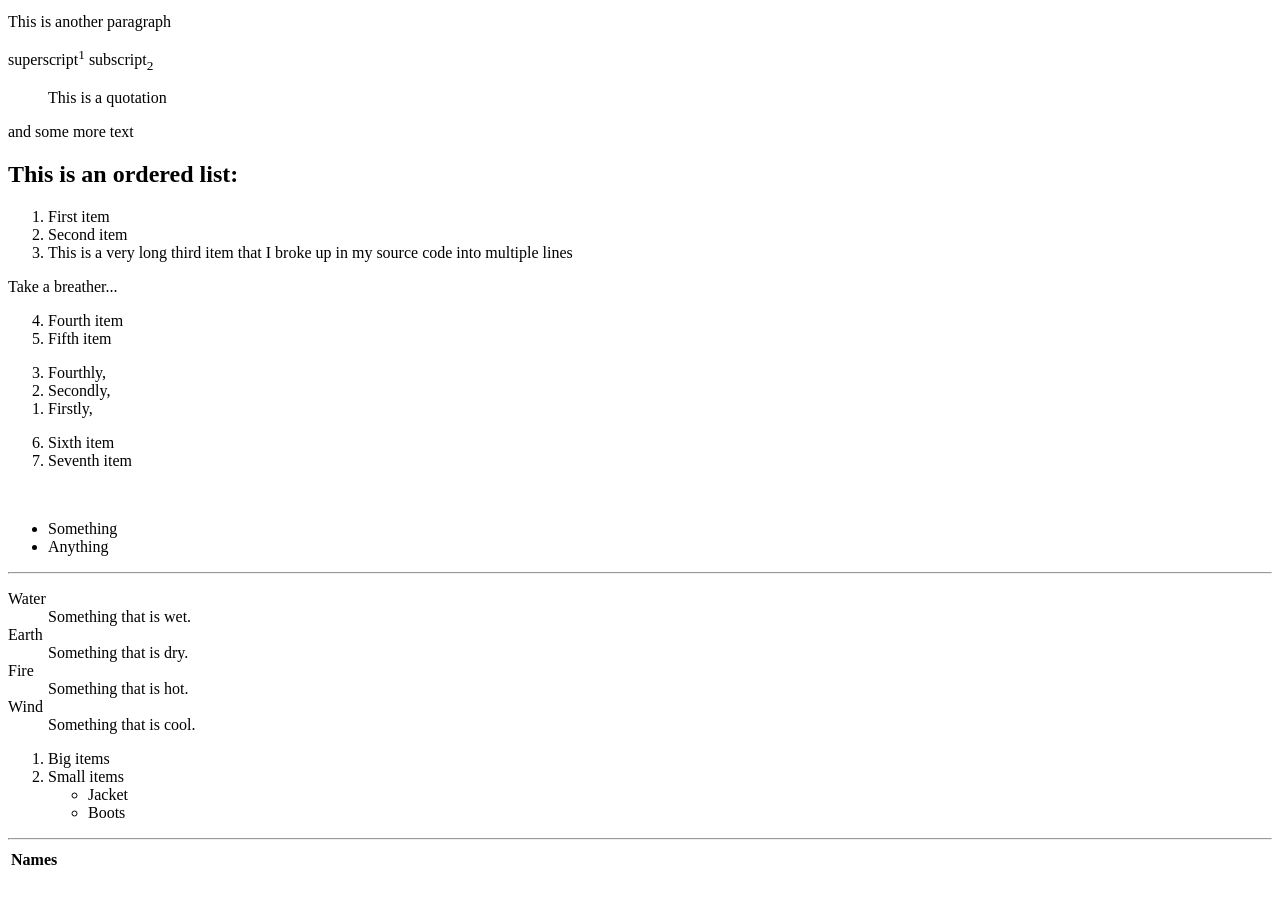
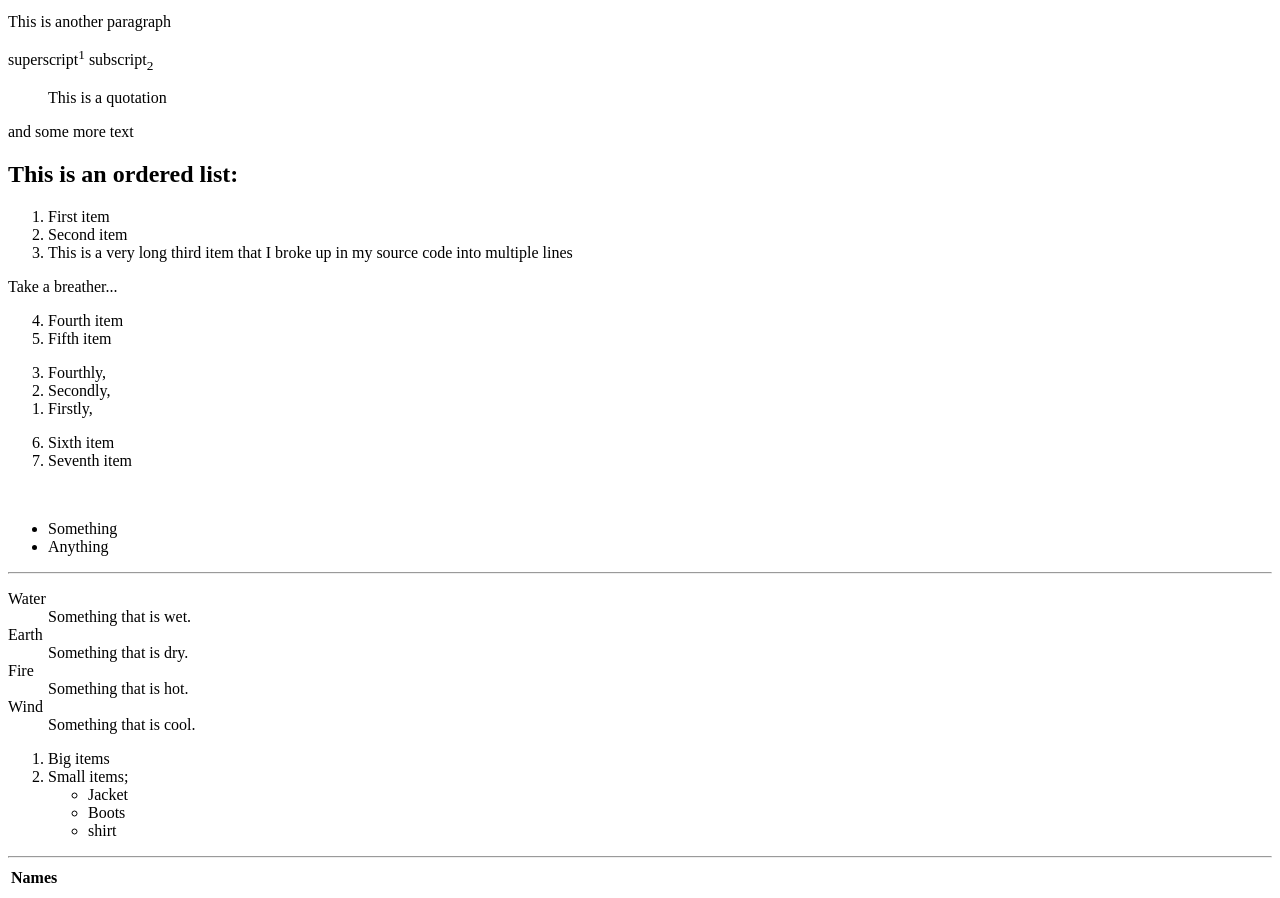
Before and after one commit to Konni-Chin-Wa/block-1-lecture-2, a plain HTML site: page index.html in a window 1280 px wide. Shown: the part 119-1017 px from the top of the page. Drawn offline with Linux system fonts and the light colour scheme.

Commit message:
Updated index again

```diff
--- a/index.html
+++ b/index.html
@@ -54,10 +54,11 @@
         </dl>
         <ol>
             <li>Big items</li>
-            <li>Small items
+            <li>Small items;
                 <ul>
                     <li>Jacket</li>
                     <li>Boots</li>
+                    <li>shirt</li>
                 </ul>
             </li>
         </ol>
```
